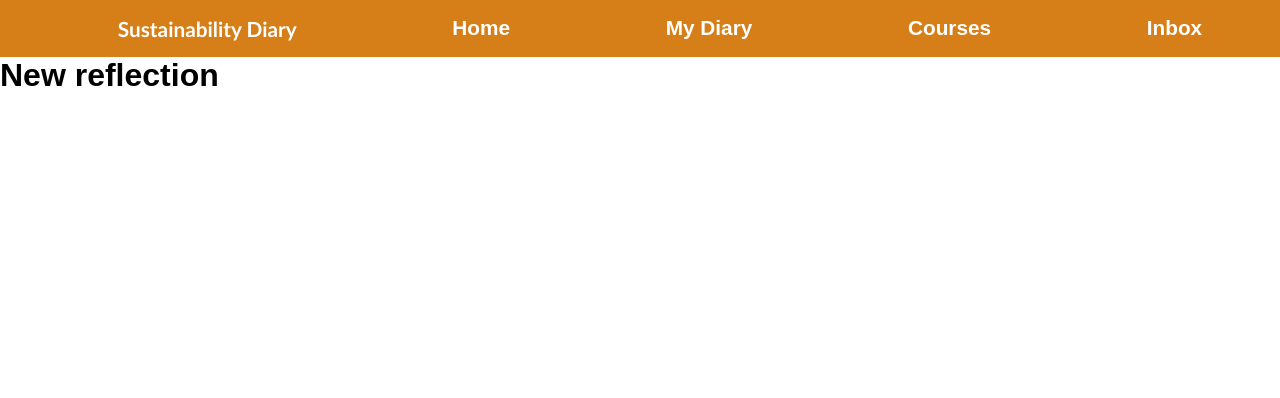
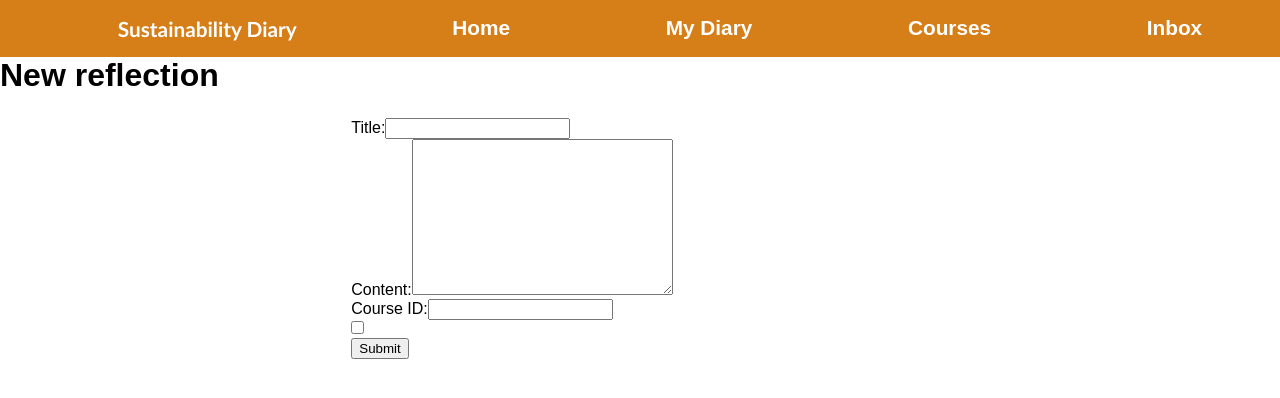
Before and after one commit to AndrChr0/Web-Prosjekt-Gruppe-2, a React (Vite) app in the folder front-end/: page /new_reflection in a window 1280 px wide. Shown: the top 398 px of the page. Built offline with nearby package versions, Linux system fonts and the light colour scheme.

Commit message:
Added POST form functionality

```diff
--- /dev/null
+++ b/front-end/src/components/ReflectionForm.jsx
@@ -0,0 +1,87 @@
+import { useState } from "react";
+import axios from "axios";
+
+function ReflectionForm() {
+  const [formData, setFormData] = useState({
+    title: "",
+    content: "",
+    courseId: "",
+    visibility: false,
+  });
+
+  const handleChange = (e) => {
+    setFormData({
+      ...formData,
+      [e.target.name]: e.target.value,
+    });
+  };
+
+  const handleSubmit = async (e) => {
+    e.preventDefault();
+    try {
+      const respons = await axios.post(
+        "http://localhost:5151/reflections/",
+        formData
+      );
+      console.log("Reflection created:", respons.data);
+    } catch (error) {
+      console.error(error);
+    }
+  };
+
+  return (
+    <form onSubmit={handleSubmit}>
+      <label>
+        Title:
+        <input
+          type="text"
+          name="title"
+          value={formData.title}
+          onChange={handleChange}
+          required
+        />
+      </label>
+      <br />
+      <label>
+        Content:
+        <textarea
+          name="content"
+          cols="30"
+          rows="10"
+          value={formData.content}
+          onChange={handleChange}
+          required
+        ></textarea>
+      </label>
+      <br />
+      <label>
+        Course ID:
+        <input
+          type="number"
+          name="courseId"
+          value={formData.courseId}
+          onChange={handleChange}
+          required
+        />
+      </label>
+      <br />
+      <label>
+        <input
+          type="checkbox"
+          name="visibility"
+          checked={formData.visibility}
+          onChange={() =>
+            setFormData((prevFormData) => ({
+              ...prevFormData,
+              visibility: !prevFormData.visibility,
+            }))
+          }
+        />
+      </label>
+      <br />
+      <button type="submit">Submit</button>
+    </form>
+  );
+}
+
+export default ReflectionForm;
--- a/front-end/src/pages-student/NewReflection.jsx
+++ b/front-end/src/pages-student/NewReflection.jsx
@@ -1,6 +1,13 @@
+import ReflectionForm from "../components/ReflectionForm"
+
 function NewReflection(){
     return(
+        <>
         <h1>New reflection</h1>
+        <main>
+            <ReflectionForm></ReflectionForm>
+        </main>
+        </>
     )
     }
 
```
